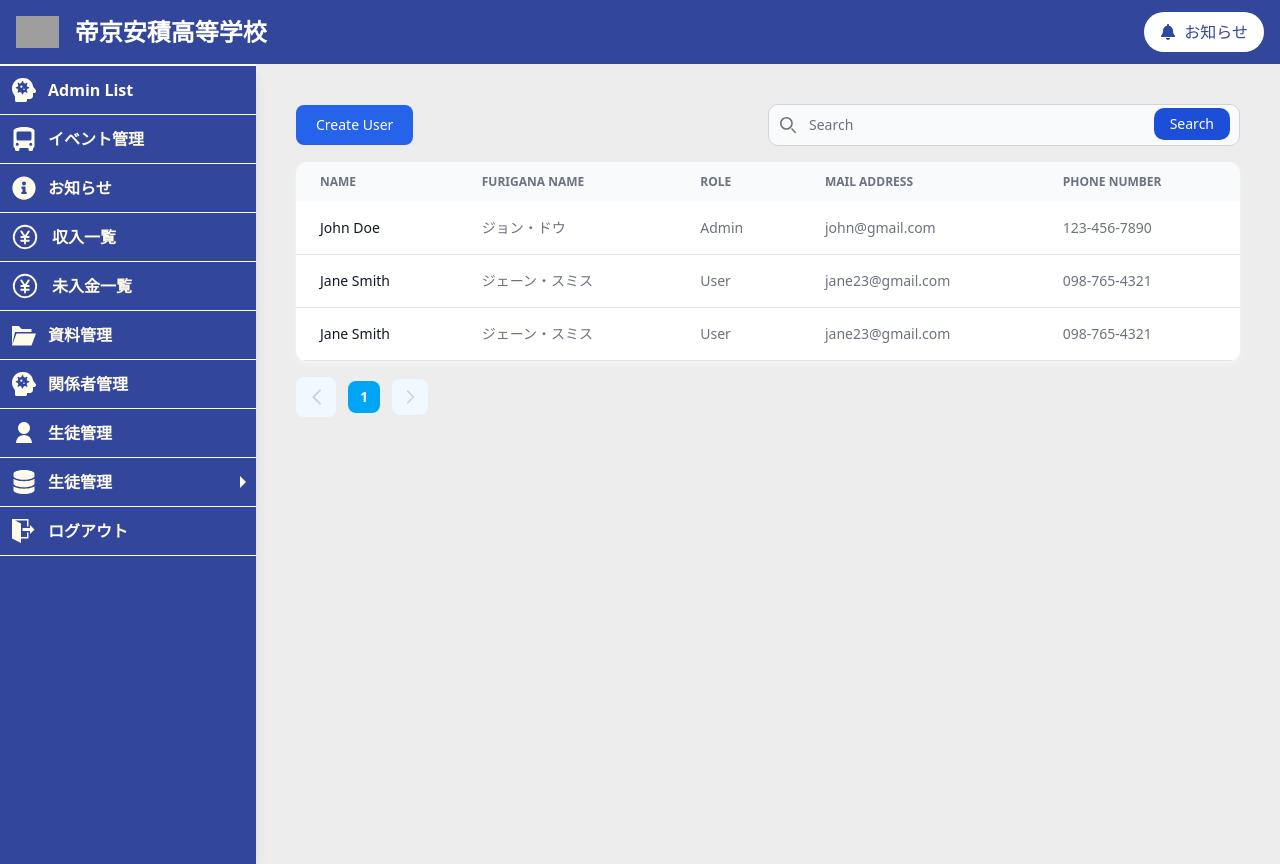
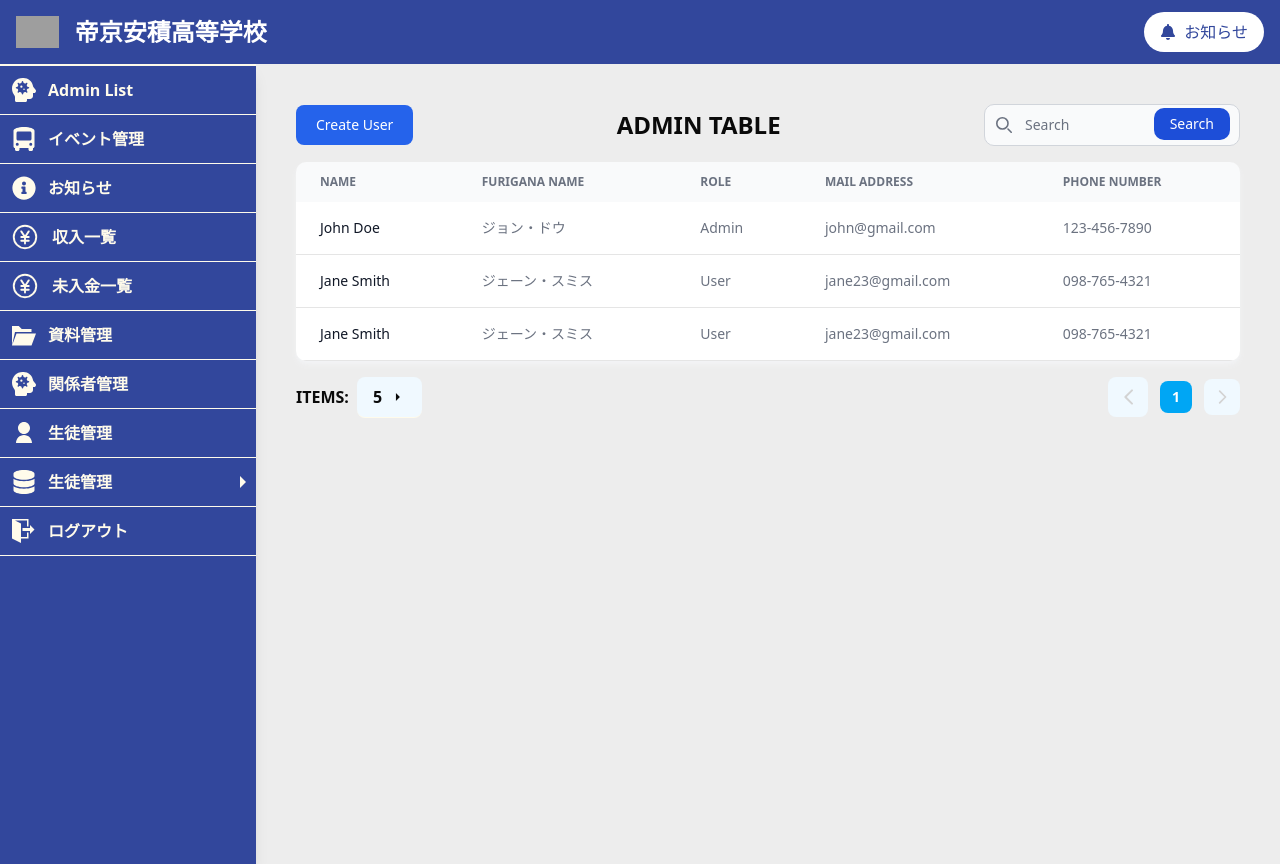
Before and after one commit to jbcPranta/School-PR, a React (Vite) app: page /admin-page in a window 1280 px wide. Built offline with nearby package versions, Linux system fonts and the light colour scheme; grey boxes are pictures that could not be loaded.

Commit message:
Items per list added

```diff
--- a/src/components/common/DataTableCommon.tsx
+++ b/src/components/common/DataTableCommon.tsx
@@ -1,4 +1,5 @@
 import React, { useState } from "react";
+import { IoMdArrowDropdown, IoMdArrowDropright } from "react-icons/io";
 import { Link } from "react-router-dom";
 
 type User = {
@@ -17,6 +18,10 @@ const DataTableCommon: React.FC = () => {
       return setPageNumber(0);
     }
     setPageNumber(num);
+  };
+  const [dropdown, setDropdown] = useState(false);
+  const handleDropdown = () => {
+    setDropdown((prev) => !prev);
   };
   const users: User[] = [
     {
@@ -51,8 +56,9 @@ const DataTableCommon: React.FC = () => {
             Create User
           </button>
         </Link>
+        <h2 className="uppercase text-2xl font-bold">Admin table</h2>
 
-        <div className="relative w-1/2">
+        <div className="relative">
           <div className="absolute inset-y-0 start-0 flex items-center ps-3 pointer-events-none">
             <svg
               className="w-4 h-4 text-gray-500 dark:text-gray-400"
@@ -116,6 +122,34 @@ const DataTableCommon: React.FC = () => {
           </tbody>
         </table>
       </div>
+      <div className="flex items-center justify-between gap-5">
+        {/* Dropdown Toggle + Menu */}
+        <div>
+          <div className="flex items-center gap-2">
+            <h2 className=" uppercase font-bold">Items:</h2>
+            <div
+              onClick={handleDropdown}
+              className="border-b relative rounded-md flex border-amber-50 px-4 py-2 bg-sky-50 items-center  cursor-pointer"
+            >
+              <h3 className="font-bold text-base w-[80%] text-start">5</h3>
+              {dropdown ? (
+                <IoMdArrowDropdown className="text-black-100 text-2xl" />
+              ) : (
+                <IoMdArrowDropright className="text-black-100 text-2xl" />
+              )}
+            </div>
+          </div>
+
+          {/* Dropdown menu: absolute and below the toggle */}
+          {dropdown && (
+            <div className="absolute left-15 mt-1 bg-sky-50  text-black px-6 py-2 rounded shadow z-10">
+              <h1 className="cursor-pointer py-2 hover:text-sky-500 rounded-md">
+                10
+              </h1>
+            </div>
+          )}
+        </div>
+
         {/* Pagination */}
         <div className="flex justify-center items-center gap-3 py-4 w-fit select-none">
           {/* left arrow */}
@@ -195,6 +229,7 @@ const DataTableCommon: React.FC = () => {
           </div>
         </div>
       </div>
+    </div>
   );
 };
 
```
Lines whose indentation alone changed are shown as unchanged.
